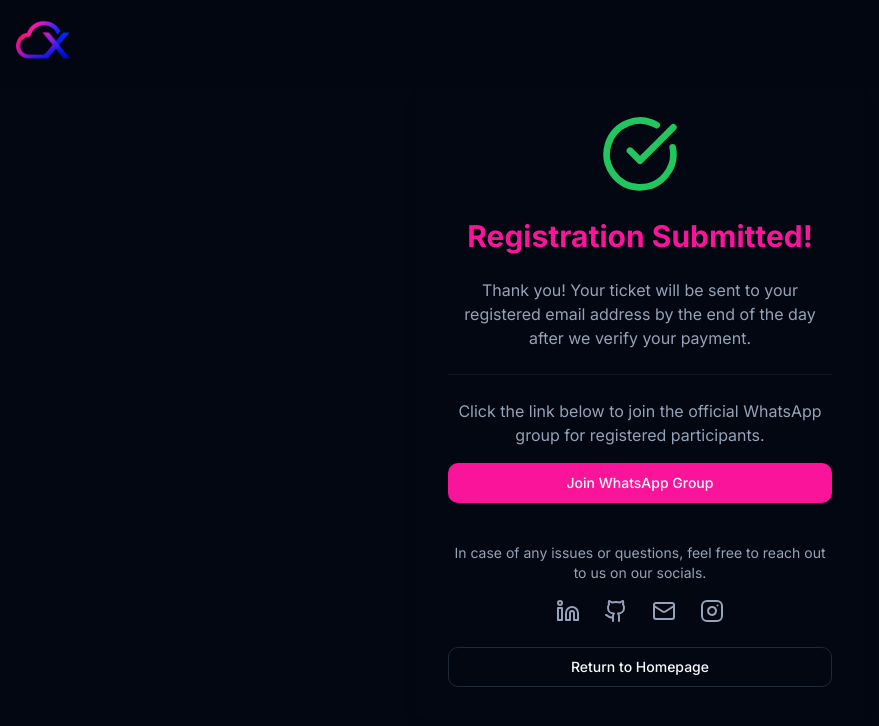
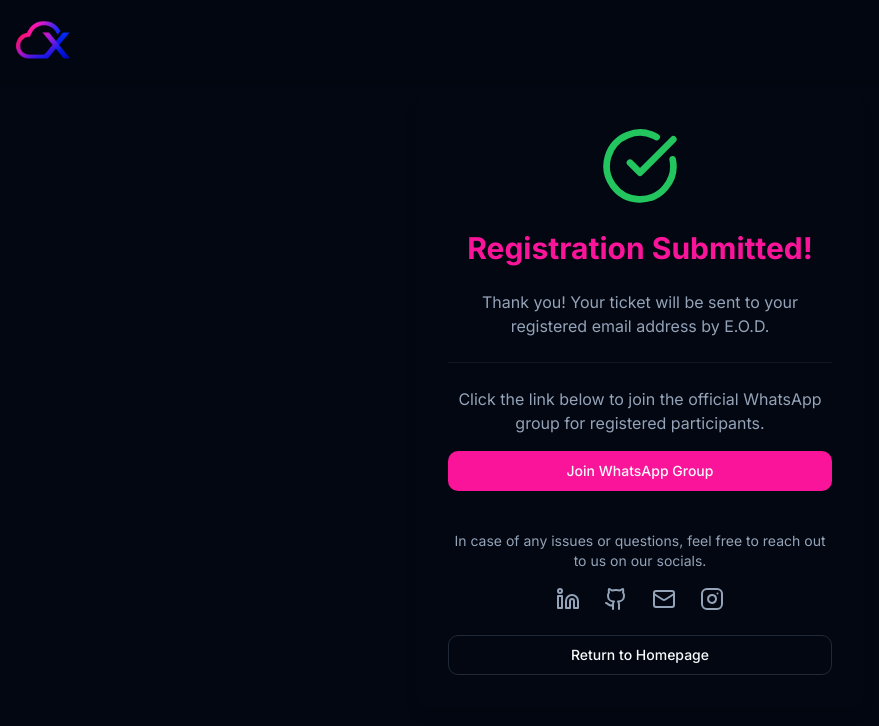
Before and after one commit to jhingalala1234/CloudX-Ascend, a Next.js app: page /success in a window 1280 px wide. Shown: the top 726 px of the page, without its empty margins (0-879 px from the left). Built offline with nearby package versions, Linux system fonts and the light colour scheme.

Commit message:
Thank you! Your ticket will be sent to your registered email address by

```diff
--- a/src/app/success/page.tsx
+++ b/src/app/success/page.tsx
@@ -27,7 +27,7 @@ export default function SuccessPage() {
                 </div>
                 <h1 className="text-3xl font-bold text-primary">Registration Submitted!</h1>
                 <p className="text-muted-foreground">
-                    Thank you! Your ticket will be sent to your registered email address by the end of the day after we verify your payment.
+                    Thank you! Your ticket will be sent to your registered email address by E.O.D.
                 </p>
 
                 <div className="border-t border-border/50 pt-6 space-y-4">
```
